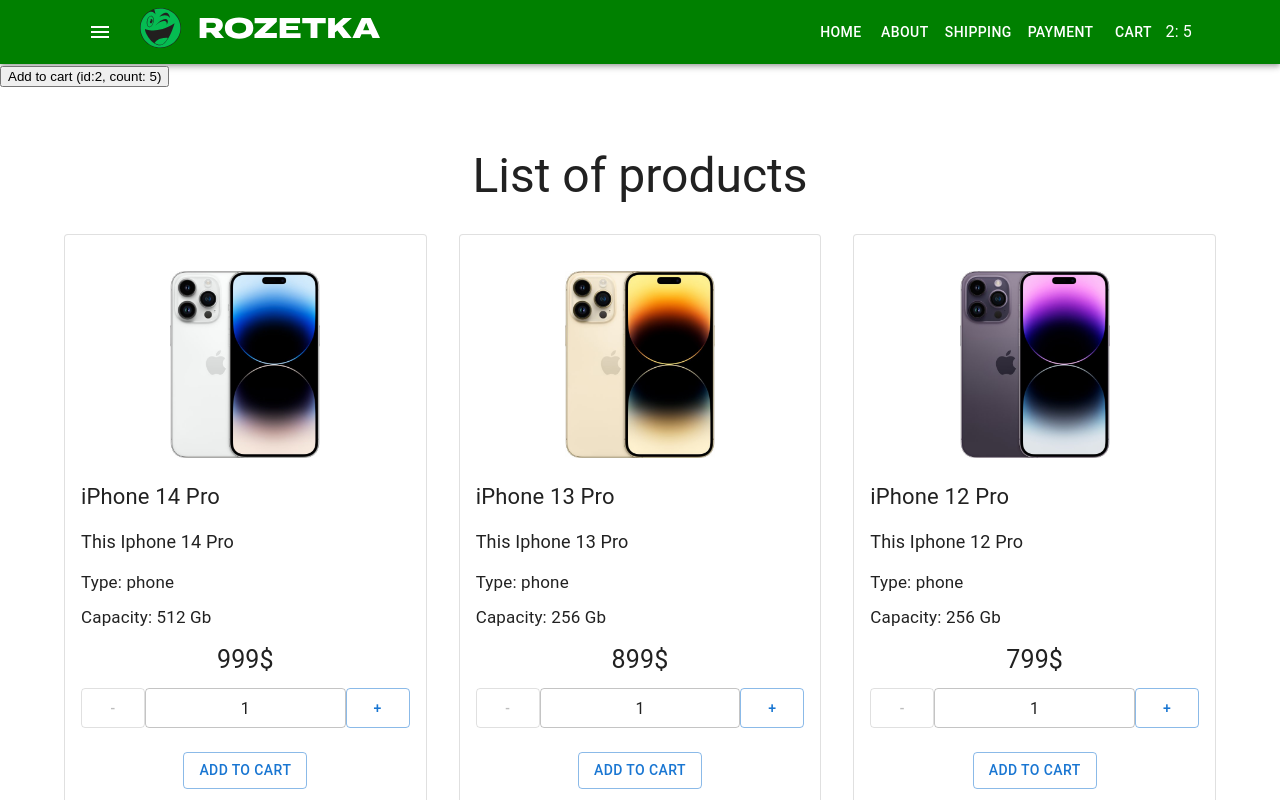
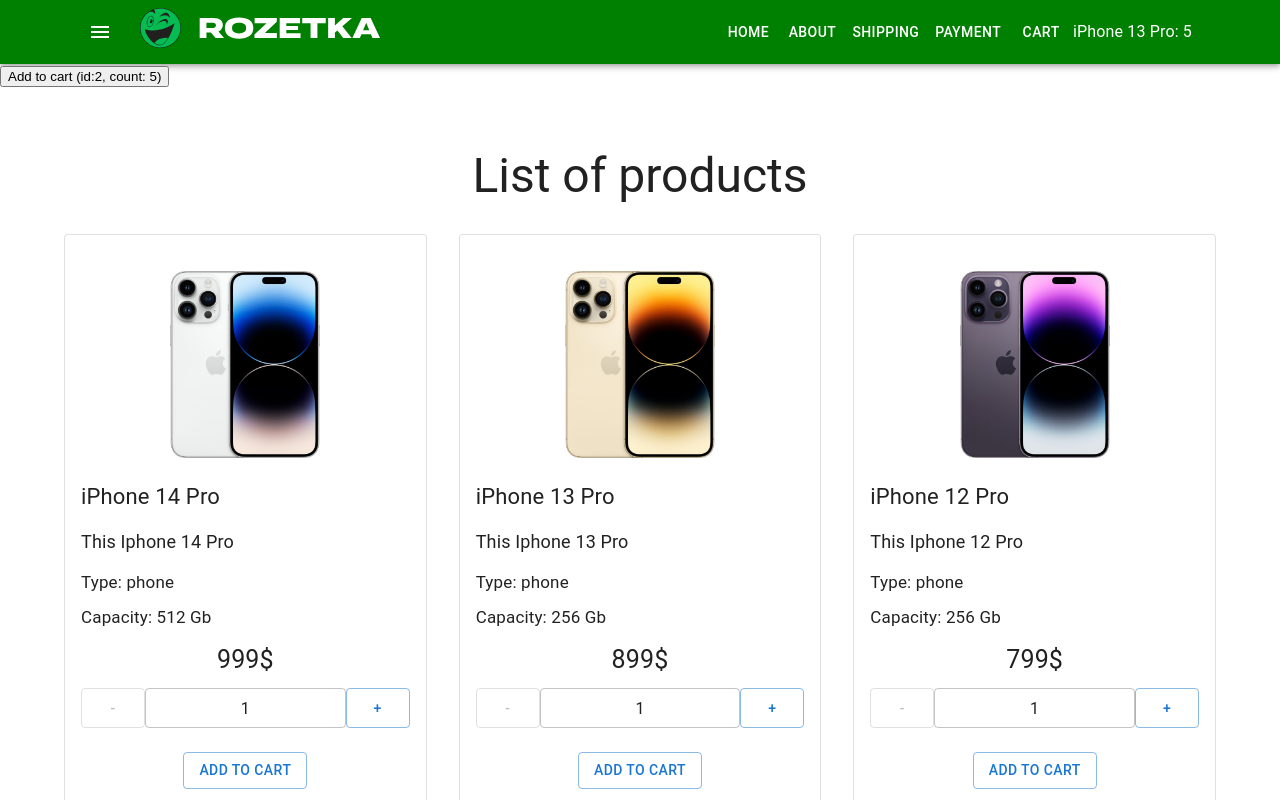
Before and after one commit to denypanko/react-22-10, a React (Create React App) app: page / in a window 1280 px wide. Both pictures are taken after a click on the button "Add to cart (id:2, count: 5)". Shown: the top 800 px of the page. Built offline with nearby package versions, Linux system fonts and the light colour scheme.

Commit message:
add productsObject

```diff
--- a/src/components/CartHeader/CartHeader.tsx
+++ b/src/components/CartHeader/CartHeader.tsx
@@ -1,14 +1,26 @@
+import productsArray, { getProductsObject, Product } from 'utils/productsArray'
+
 type Props = {
     productsInCart: {
         [id: number]: number
     }
+    productsObject?: {
+        [id: number]: Product
+    }
 }
-const CartHeader = ({ productsInCart }: Props) => {
+const CartHeader = ({
+    productsInCart,
+    productsObject = getProductsObject(productsArray),
+}: Props) => {
+    console.log(productsArray)
+    console.log(productsObject)
+
     return (
         <div>
             {Object.keys(productsInCart).map((productId) => (
                 <div key={productId}>
-                    {productId}: {productsInCart[parseInt(productId)]}
+                    {productsObject[parseInt(productId)].title}:{' '}
+                    {productsInCart[parseInt(productId)]}
                 </div>
             ))}
         </div>
--- a/src/utils/productsArray.ts
+++ b/src/utils/productsArray.ts
@@ -1,4 +1,4 @@
-type Product = {
+export type Product = {
     id: number
     title: string
     description: string
@@ -10,7 +10,7 @@
 
 const productsArray:Product[] = [
     {
-    id: 1,
+    id: 10,
     title: "iPhone 14 Pro",
     description: "This Iphone 14 Pro",
     type: "phone",
@@ -65,4 +65,12 @@
 }
 ];
 
+export const getProductsObject = (array: Product[]) => array.reduce(
+    (object, product) => ({
+        ...object,
+        [product.id]: product,
+    }),
+    {}
+)
+
 export default productsArray
```
